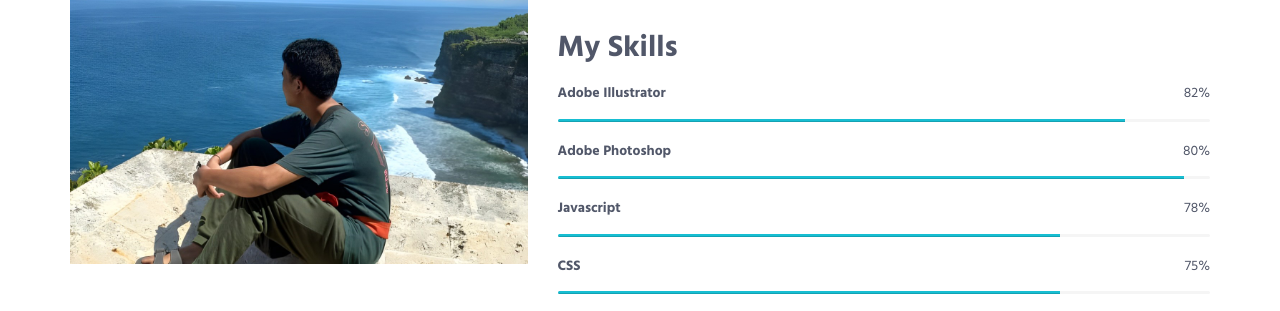
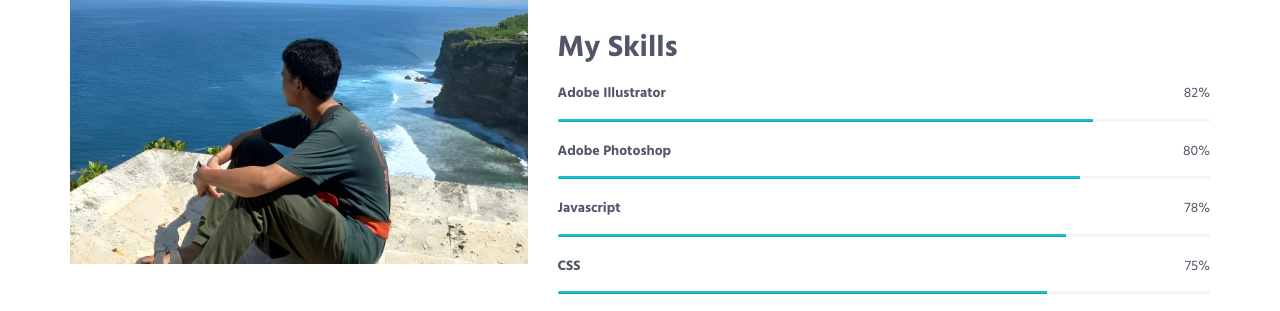
Before and after one commit to sakildotcom/shaquilleaflah, a plain HTML site: page index.html in a window 1280 px wide. Shown: the part 914-1225 px from the top of the page. Drawn offline with Linux system fonts and the light colour scheme.

Commit message:
Add files via upload

```diff
--- a/index.html
+++ b/index.html
@@ -131,24 +131,24 @@
                         <div class="progress-box">
                             <h5>Adobe Illustrator <span class="color-heading pull-right">82%</span></h5>
                             <div class="progress">
-                                <div class="progress-bar bg-color-base" role="progressbar" data-width="87"></div>
+                                <div class="progress-bar bg-color-base" role="progressbar" data-width="82"></div>
                             </div>
                         </div>
                         <div class="progress-box">
                             <h5>Adobe Photoshop <span class="color-heading pull-right">80%</span></h5>
                             <div class="progress">
-                                <div class="progress-bar bg-color-base" role="progressbar" data-width="96"></div>
+                                <div class="progress-bar bg-color-base" role="progressbar" data-width="80"></div>
                             </div>
                         </div>
                         <div class="progress-box">
                             <h5>Javascript <span class="color-heading pull-right">78%</span></h5>
                             <div class="progress">
-                                <div class="progress-bar bg-color-base" role="progressbar" data-width="77"></div>
+                                <div class="progress-bar bg-color-base" role="progressbar" data-width="78"></div>
                             </div>
                         <div class="progress-box">
                                 <h5>CSS <span class="color-heading pull-right">75%</span></h5>
                                 <div class="progress">
-                                    <div class="progress-bar bg-color-base" role="progressbar" data-width="77"></div>
+                                    <div class="progress-bar bg-color-base" role="progressbar" data-width="75"></div>
                                 </div>
                         <div class="progress-box">
                                     <h5>HTML <span class="color-heading pull-right">77%</span></h5>
```
